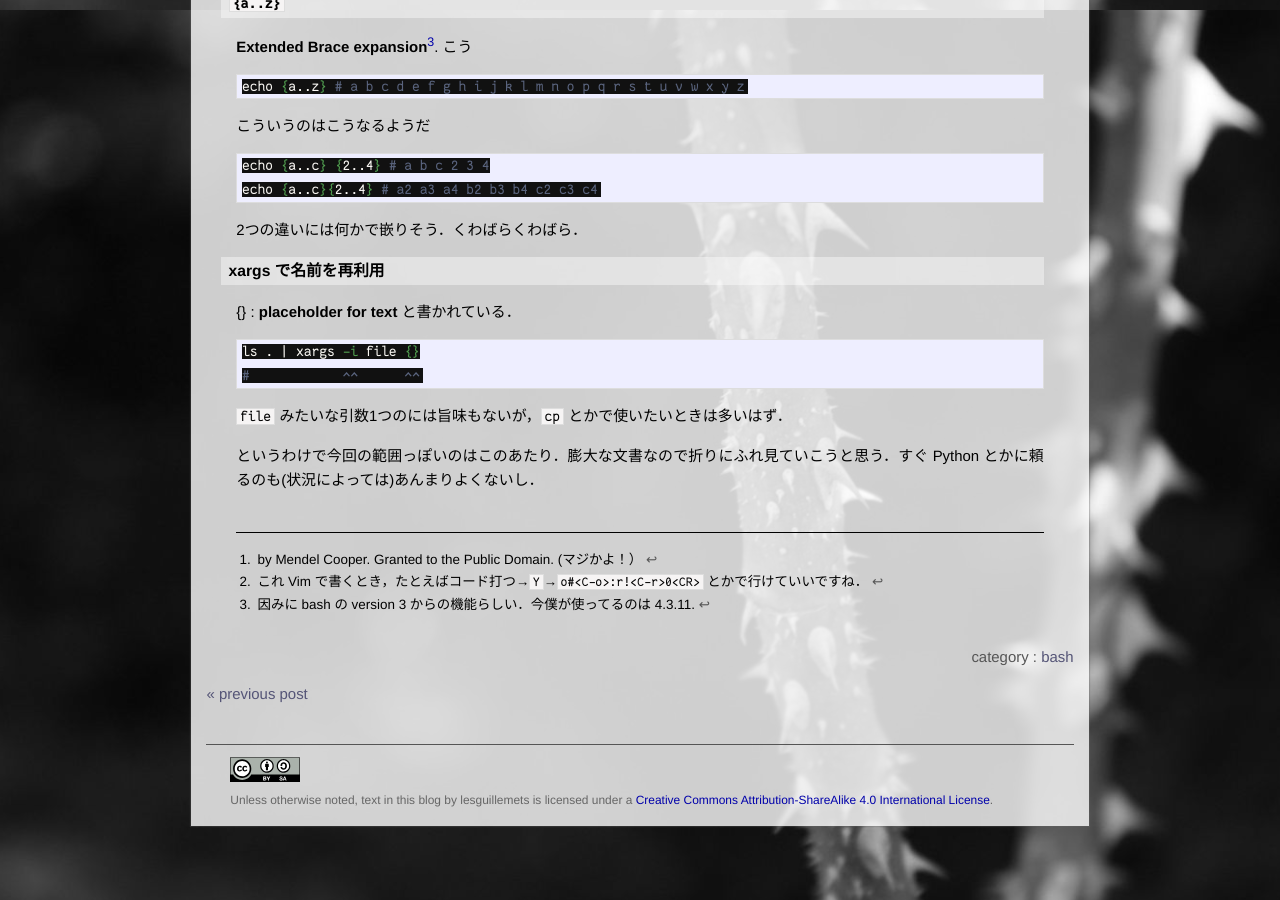
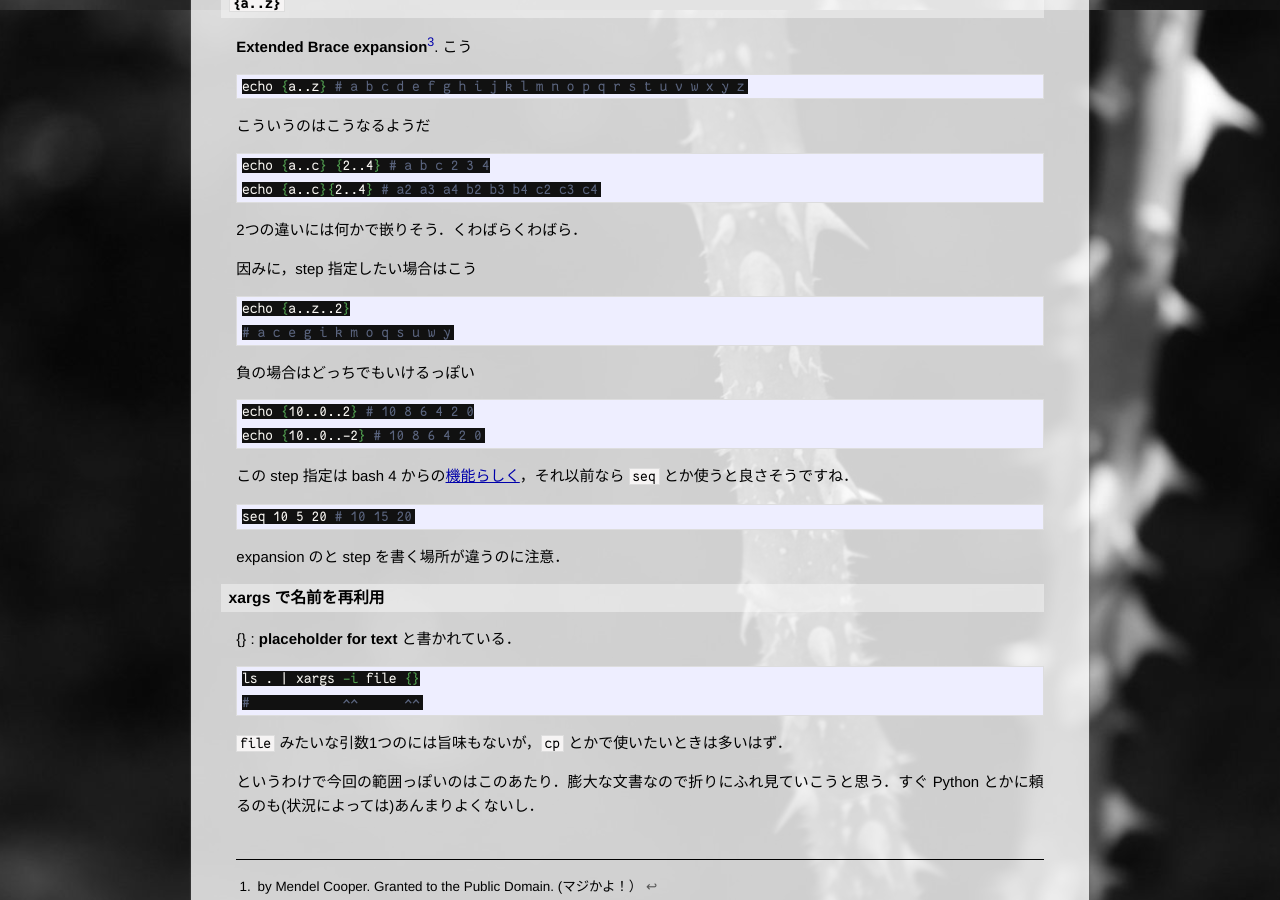
Before and after one commit to lesguillemets/blog, a Jekyll site: the page built from _posts/2014-09-19-bash_braces.md, in a window 1280 px wide and 900 px high, scrolled down 890 px. Built offline with Jekyll 4.4.1, drawn with Linux system fonts in a browser that asks for light colours.

Commit message:
2014/09/19/bash-braces : add step

```diff
--- a/_posts/2014-09-19-bash_braces.md
+++ b/_posts/2014-09-19-bash_braces.md
@@ -63,6 +63,28 @@ echo {a..c}{2..4} # a2 a3 a4 b2 b3 b4 c2 c3 c4
 
 2つの違いには何かで嵌りそう．くわばらくわばら．
 
+因みに，step 指定したい場合はこう
+
+{% highlight bash %}
+echo {a..z..2}
+# a c e g i k m o q s u w y
+{% endhighlight %}
+
+負の場合はどっちでもいけるっぽい
+
+{% highlight bash %}
+echo {10..0..2} # 10 8 6 4 2 0
+echo {10..0..-2} # 10 8 6 4 2 0
+{% endhighlight %}
+
+この step 指定は bash 4 からの[機能らしく](http://stackoverflow.com/questions/23740768/)，それ以前なら `seq` とか使うと良さそうですね．
+
+{% highlight bash %}
+seq 10 5 20 # 10 15 20
+{% endhighlight %}
+
+expansion のと step を書く場所が違うのに注意．
+
 ### xargs で名前を再利用
 {} : **placeholder for text** と書かれている．
 
```
